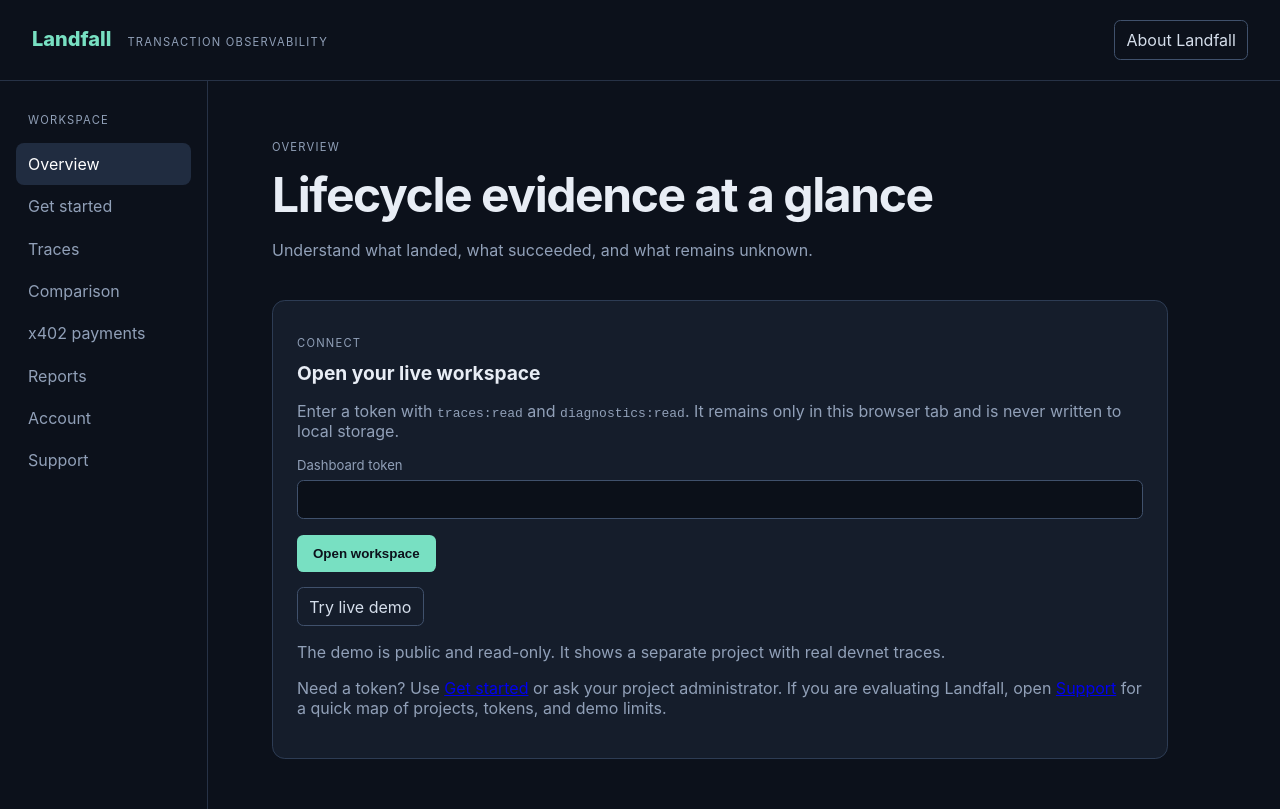
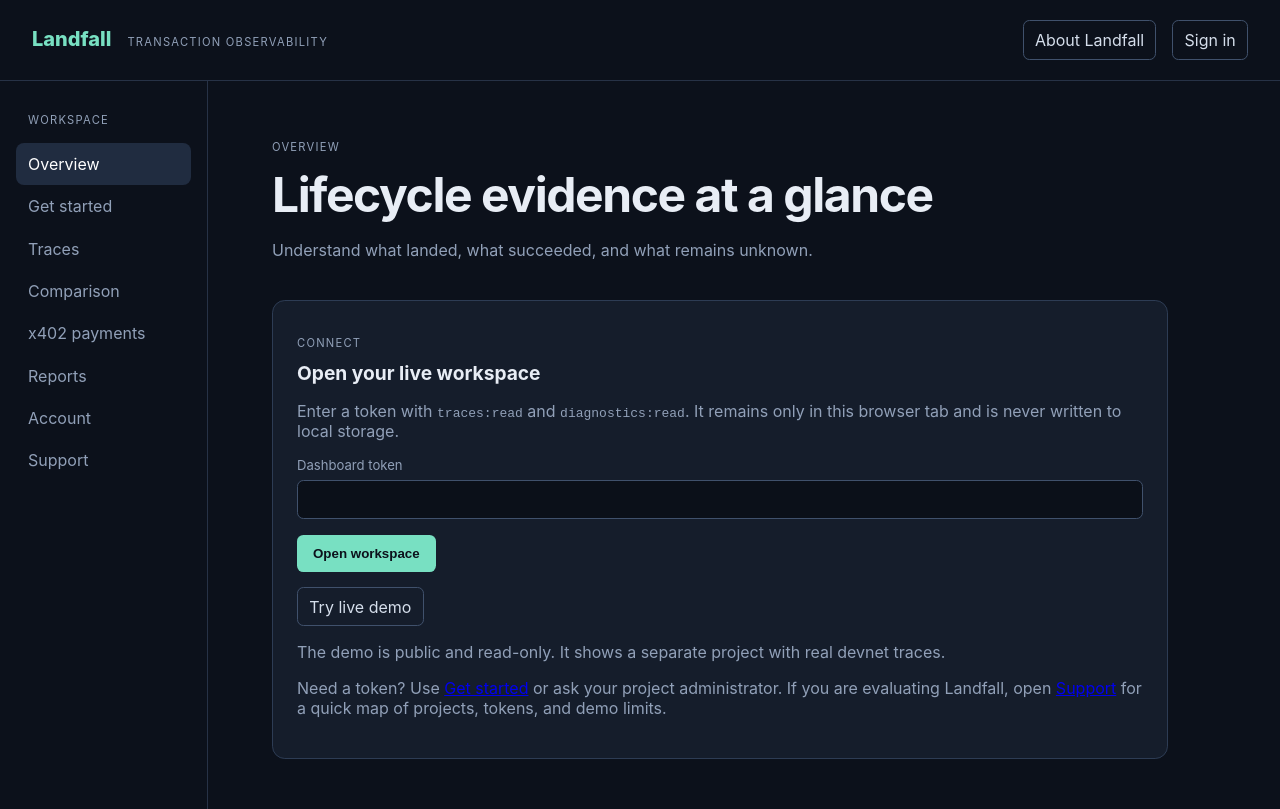
Before and after one commit to zgordan-vv/landfall, a React (Vite) app in the folder apps/dashboard/: page / in a window 1280 px wide. Built offline with nearby package versions, Linux system fonts and the light colour scheme.

Commit message:
fix: add topbar sign in link

```diff
--- a/apps/dashboard/src/main.tsx
+++ b/apps/dashboard/src/main.tsx
@@ -173,9 +173,11 @@
 function AccountPortal({
   session,
   onSession,
+  preferredMode = "register",
 }: {
   session: AccountSession | null;
   onSession: (value: AccountSession | null) => void;
+  preferredMode?: "login" | "register";
 }) {
   const [mode, setMode] = React.useState<"login" | "register">("register");
   const [email, setEmail] = React.useState("");
@@ -192,6 +194,9 @@
   >([]);
   const [message, setMessage] = React.useState<string | null>(null);
   const [busy, setBusy] = React.useState(false);
+  React.useEffect(() => {
+    if (!session) setMode(preferredMode);
+  }, [preferredMode, session]);
   const request = React.useCallback(
     async <T,>(path: string, init: RequestInit = {}): Promise<T> => {
       const response = await fetch(`${apiBaseUrl()}${path}`, {
@@ -505,6 +510,7 @@
   const [route, setRoute] = React.useState<Route>(routeFromLocation);
   const [showAbout, setShowAbout] = React.useState(false);
   const [accountSession, setAccountSession] = React.useState<AccountSession | null>(null);
+  const [accountMode, setAccountMode] = React.useState<"login" | "register">("register");
   const [access, setAccess] = React.useState<Access | null>(() =>
     window.location.hash === "#demo" ? { mode: "demo" } : null,
   );
@@ -584,6 +590,13 @@
         >
           About Landfall
         </button>
+        <a
+          className="secondary-button topbar-account-button"
+          href="#account"
+          onClick={() => setAccountMode(accountSession ? "register" : "login")}
+        >
+          {accountSession ? "Account" : "Sign in"}
+        </a>
         {api && (
           <button className="secondary-button logout" onClick={() => setAccess(null)} type="button">
             Disconnect
@@ -665,7 +678,11 @@
             </section>
           )}
           {activeRoute === "account" ? (
-            <AccountPortal session={accountSession} onSession={setAccountSession} />
+            <AccountPortal
+              session={accountSession}
+              onSession={setAccountSession}
+              preferredMode={accountMode}
+            />
           ) : activeRoute === "onboarding" ? (
             <Onboarding />
           ) : activeRoute === "support" ? (
--- a/apps/dashboard/src/styles.css
+++ b/apps/dashboard/src/styles.css
@@ -34,6 +34,9 @@
 }
 .about-button {
   margin-left: auto;
+}
+.topbar-account-button {
+  text-decoration: none;
 }
 .eyebrow,
 .nav-caption {
```
